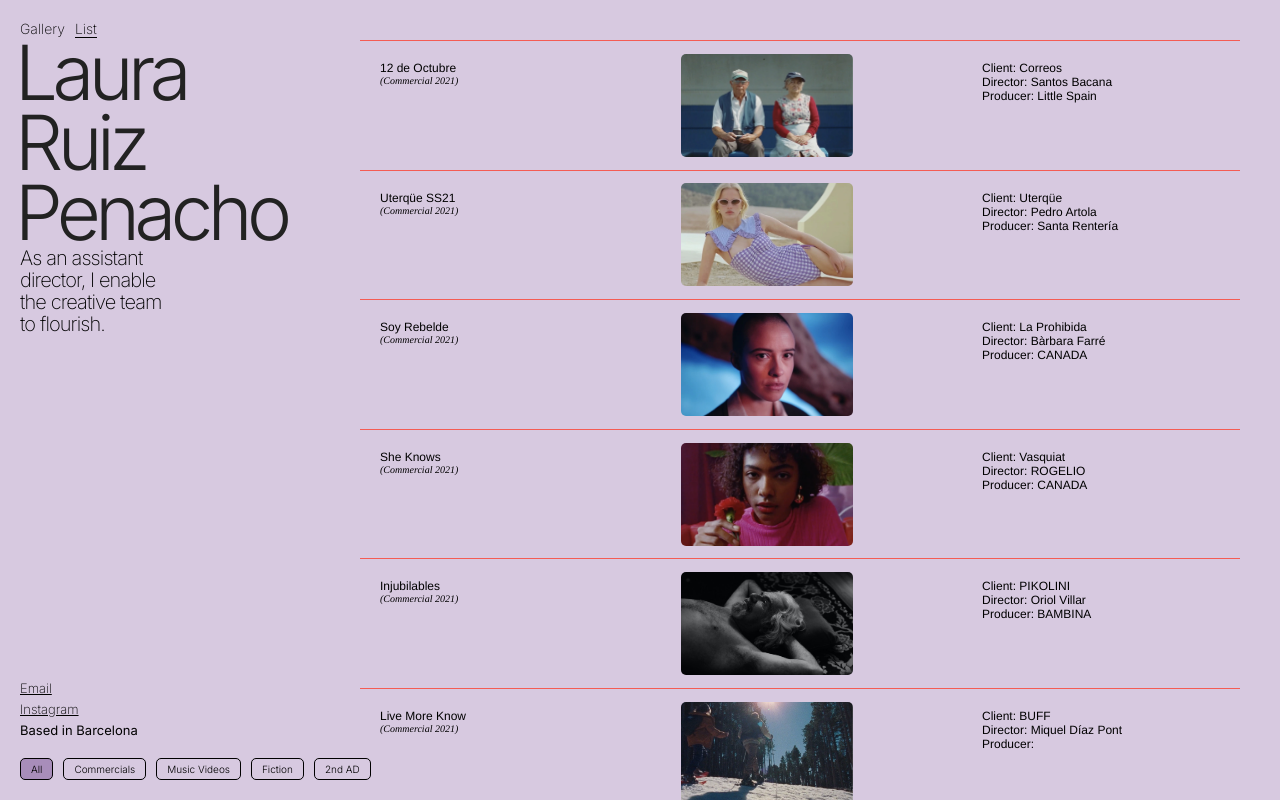
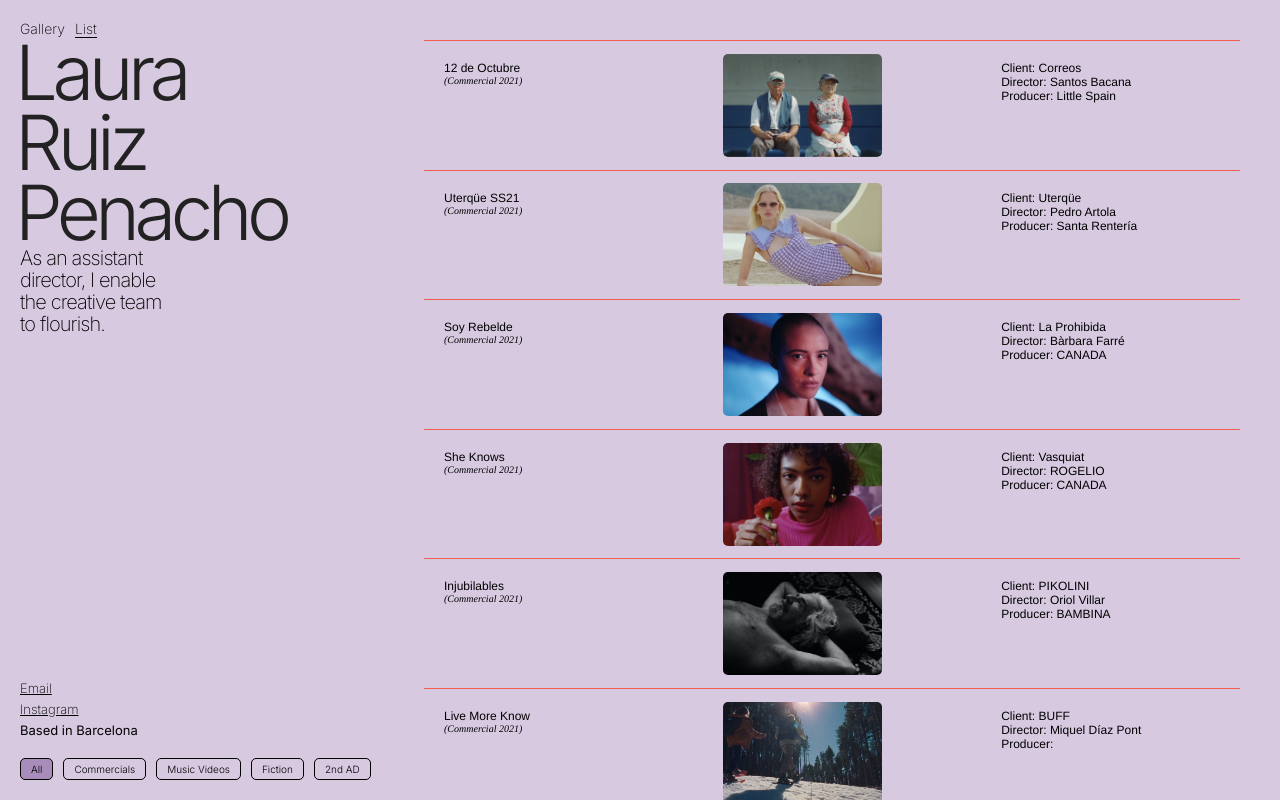
Before and after one commit to alejandromachin/lauraruizweb, a React (Create React App) app: page /projectlist in a window 1280 px wide. Built offline with nearby package versions, Linux system fonts and the light colour scheme.

Commit message:
changed flex disposition in container and width of dinamic container

```diff
--- a/src/index.css
+++ b/src/index.css
@@ -69,6 +69,7 @@ a:active {
   height: 100vh;
   display: flex;
   flex-direction: row;
+  justify-content: space-between;
 
   @media (max-width: 480px) {
     flex-direction: column;
--- a/src/styles/ProjectListStyles.js
+++ b/src/styles/ProjectListStyles.js
@@ -2,7 +2,7 @@ import styled from "styled-components";
 
 export const ProjectListContainer = styled.div`
   height: 100vh;
-  width: 75vw;
+  width: 70vw;
   display: flex;
   flex-direction: row;
   flex-wrap: wrap;
@@ -12,6 +12,7 @@ export const ProjectListContainer = styled.div`
   justify-content: flex-end;
   -ms-overflow-style: none;
   scrollbar-width: none;
+  margin-left: 20px;
   padding: 40px;
 
   ::-webkit-scrollbar {
```
